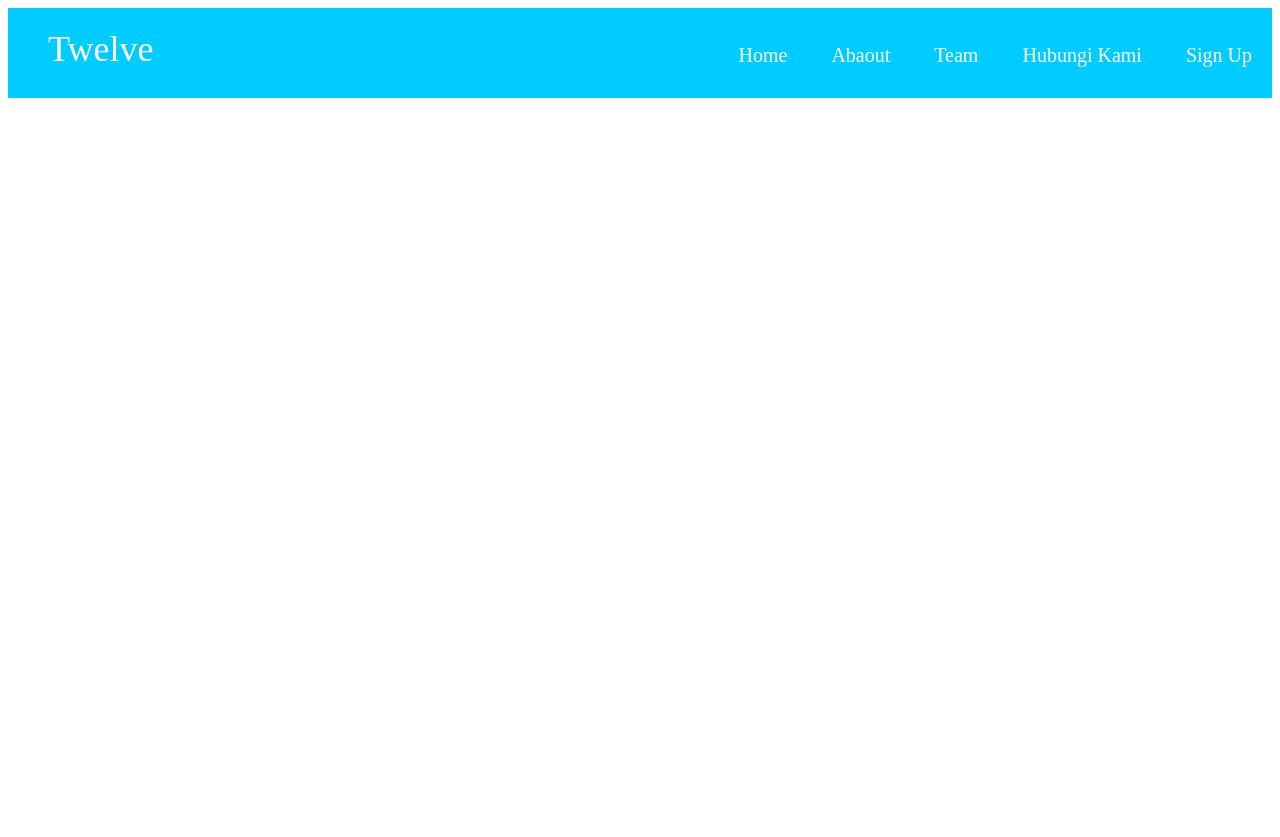
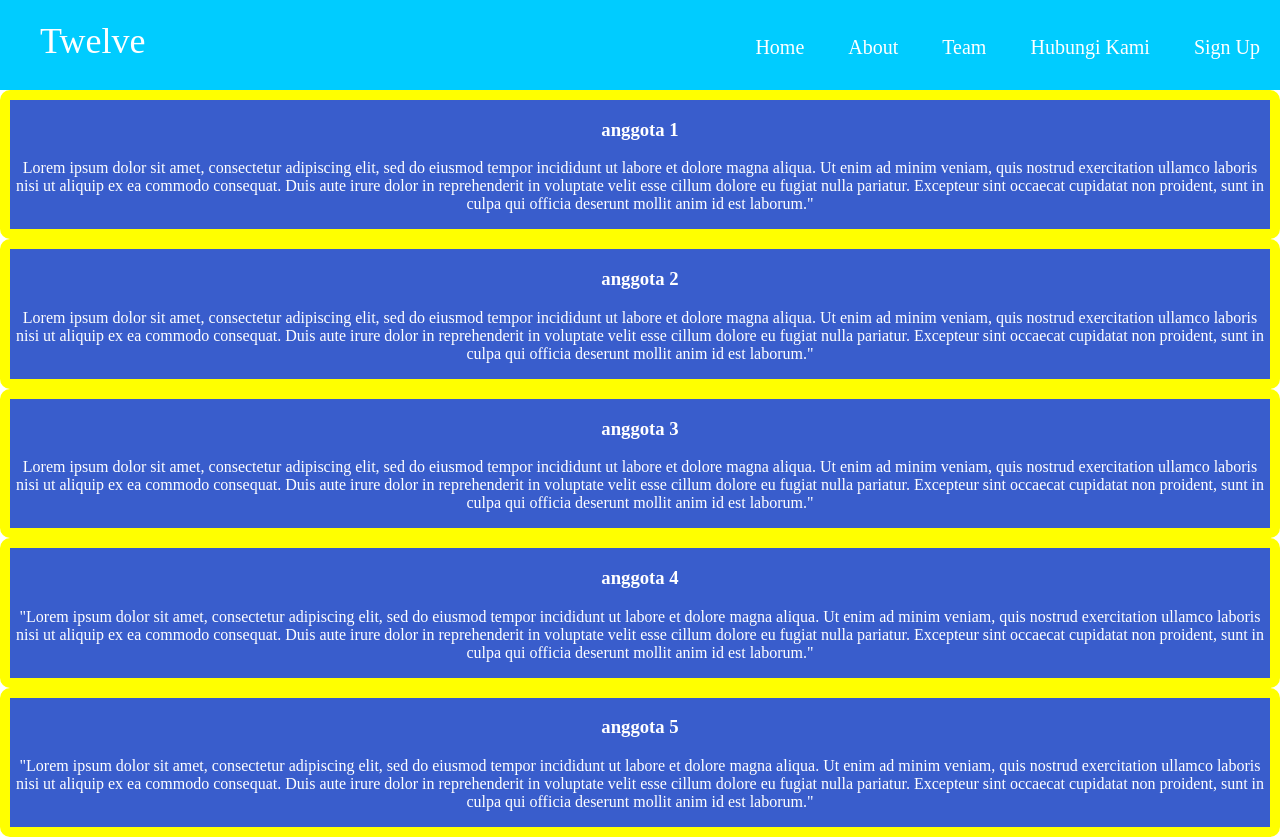
Before and after one commit to kun7/Belajar-Website, a plain HTML site: page index.html in a window 1280 px wide. Before the commit the page ends 800 px from the top, so only its background shows below. Drawn offline with Linux system fonts and the light colour scheme.

Commit message:
menambahkan anggota dan perbaiki typo

```diff
--- a/index.html
+++ b/index.html
@@ -14,7 +14,7 @@
        <div class="header-list">
          <ul>
            <li><a href="#">Home</a></li>
-           <li><a href="#">Abaout</a></li>
+           <li><a href="#">About</a></li>
            <li><a href="#">Team</a></li>
            <li><a href="#">Hubungi Kami</a></li>
            <li><a href="#" class="btn-daftar">Sign Up</a></li>
@@ -29,11 +29,50 @@
         <div class="sidebar">
          <ul>
            <li><a href="#">Home</a></li>
-           <li><a href="#">Abaout</a></li>
+           <li><a href="#">About</a></li>
            <li><a href="#">Team</a></li>
            <li><a href="#">Hubungi Kami</a></li>
            <li><a href="#" class="btn-daftar">Sign Up</a></li>
          </ul>
        </div>
+
+       <!-- main area -->
+       <main>
+         <div class="main-area">
+              <div class="anggota">
+                <h3>anggota 1</h3>
+                <p>Lorem ipsum dolor sit amet, consectetur adipiscing elit, sed do eiusmod tempor
+                  incididunt ut labore et dolore magna aliqua. Ut enim ad minim veniam, quis nostrud exercitation ullamco laboris nisi ut aliquip ex ea commodo consequat. Duis aute irure dolor in reprehenderit in voluptate velit esse cillum dolore eu fugiat nulla pariatur. Excepteur sint occaecat cupidatat non proident, sunt in culpa qui officia deserunt mollit anim id est laborum."
+                </p>
+              </div>
+              <div class="anggota">
+                <h3>anggota 2</h3>
+                <p>Lorem ipsum dolor sit amet, consectetur adipiscing elit, sed do eiusmod tempor
+                  incididunt ut labore et dolore magna aliqua. Ut enim ad minim veniam, quis nostrud exercitation ullamco laboris nisi ut aliquip ex ea commodo consequat. Duis aute irure dolor in reprehenderit in voluptate velit esse cillum dolore eu fugiat nulla pariatur. Excepteur sint occaecat cupidatat non proident, sunt in culpa qui officia deserunt mollit anim id est laborum."
+                </p>
+              </div>
+              <div class="anggota">
+              <h3>anggota 3</h3>
+              <p>Lorem ipsum dolor sit amet, consectetur adipiscing elit, sed do eiusmod tempor
+                incididunt ut labore et dolore magna aliqua. Ut enim ad minim veniam, quis nostrud exercitation ullamco laboris nisi ut aliquip ex ea commodo consequat. Duis aute irure dolor in reprehenderit in voluptate velit esse cillum dolore eu fugiat nulla pariatur. Excepteur sint occaecat cupidatat non proident, sunt in culpa qui officia deserunt mollit anim id est laborum."
+              </p>
+            </div>
+            <div class="anggota">
+              <h3>anggota 4</h3>
+              <p>"Lorem ipsum dolor sit amet, consectetur adipiscing elit, sed do eiusmod tempor
+                incididunt ut labore et dolore magna aliqua. Ut enim ad minim veniam, quis nostrud exercitation ullamco laboris nisi ut aliquip ex ea commodo consequat. Duis aute irure dolor in reprehenderit in voluptate velit esse cillum dolore eu fugiat nulla pariatur. Excepteur sint occaecat cupidatat non proident, sunt in culpa qui officia deserunt mollit anim id est laborum."
+              </p>
+              </div>
+                <div class="anggota">
+                <h3>anggota 5</h3>
+                <p>"Lorem ipsum dolor sit amet, consectetur adipiscing elit, sed do eiusmod tempor
+                incididunt ut labore et dolore magna aliqua. Ut enim ad minim veniam, quis nostrud exercitation ullamco laboris nisi ut aliquip ex ea commodo consequat. Duis aute irure dolor in reprehenderit in voluptate velit esse cillum dolore eu fugiat nulla pariatur. Excepteur sint occaecat cupidatat non proident, sunt in culpa qui officia deserunt mollit anim id est laborum."
+                </p>
+              </div>
+         </div>
+
+
+
+       </main>
   </body>
 </html>
--- a/style.css
+++ b/style.css
@@ -1,5 +1,6 @@
 body {
   font-family: "Avenir Next";
+  margin:0;
 }
 
 li {
@@ -78,7 +79,7 @@ a {
   transition-property: background-color;
 }
 .sidebar ul li:hover {
-  background-color :##5478e8;
+  background-color :#395dcc;
 }
 #check:checked ~ .sidebar {
   left: 0;
@@ -92,3 +93,13 @@ a {
     display: none;
   }
 }
+
+.anggota{
+
+  border: 10px solid yellow;
+  text-align: center;
+  border-radius: 10px;
+  background-color: #395dcc;
+  color:#FFFFFF;
+
+}
```
